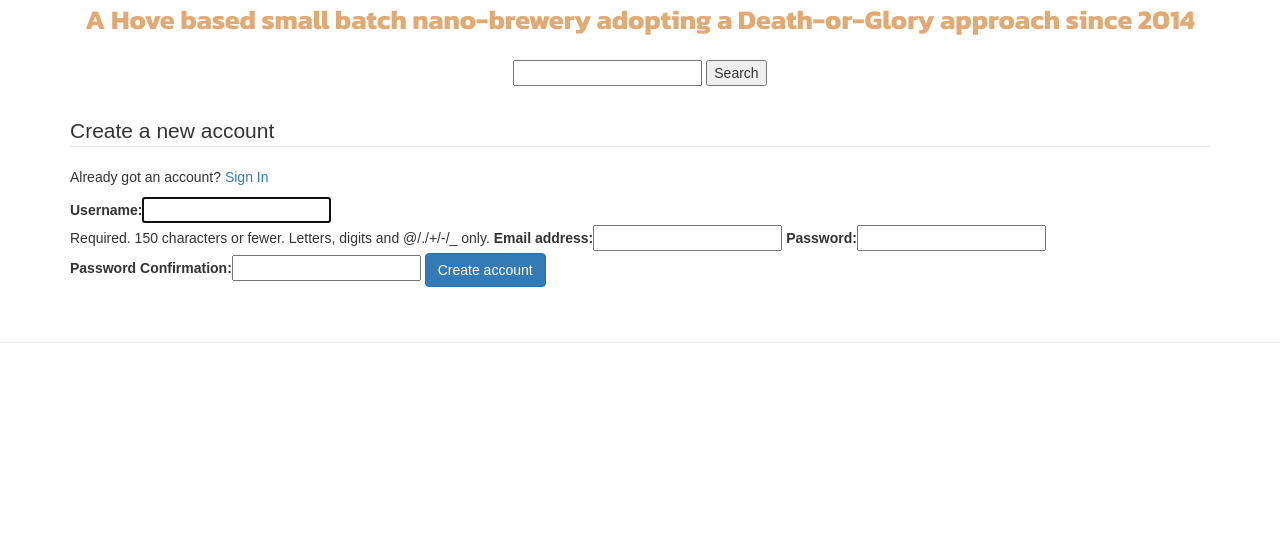
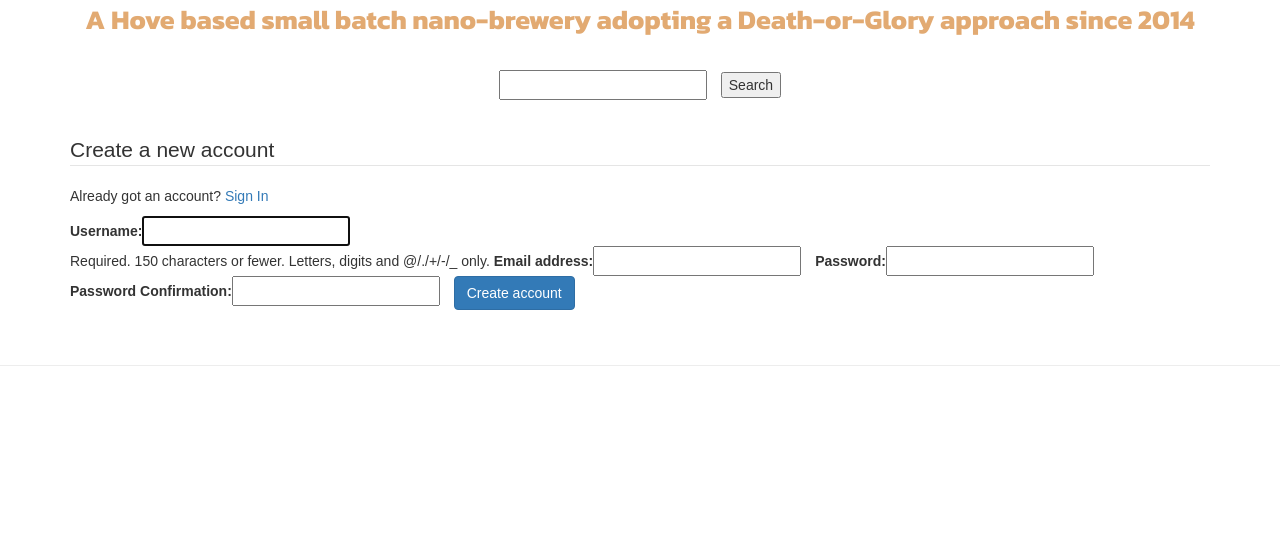
Before and after one commit to RobSimons1/ms4-ecommerce, a Django app: page /accounts/register/ in a window 1280 px wide. Shown: the part 99-645 px from the top of the page. Run offline with Django 3.2, Linux system fonts and the light colour scheme; some libraries are stand-ins or nearby versions.

Commit message:
padding and marging around search bar arranged so border can be seen on all devices

```diff
--- a/static/css/custom.css
+++ b/static/css/custom.css
@@ -101,8 +101,14 @@
 #search-bar {
     text-align: center;
     display: block;
-    padding-top: 10px;
-    padding-bottom: 10px;
+    padding-top: 20px;
+    padding-bottom: 15px;
+}
+
+/* Input for search bar */
+input {
+    padding: 3px 3px 3px 20px;
+    margin-right: 10px;
 }
 
 body {
--- a/templates/base.html
+++ b/templates/base.html
@@ -98,8 +98,8 @@
 		<div id="search-bar">
 			<div class="display">
 				<form action="{% url 'search' %}" method="get">
-					<input type="text" name="q">
-					<button type="search">Search</button>
+					<input type="text" name="q"><span>
+					<button type="search">Search</button></span>
 				</form>
 			</div>
 		</div>
```
